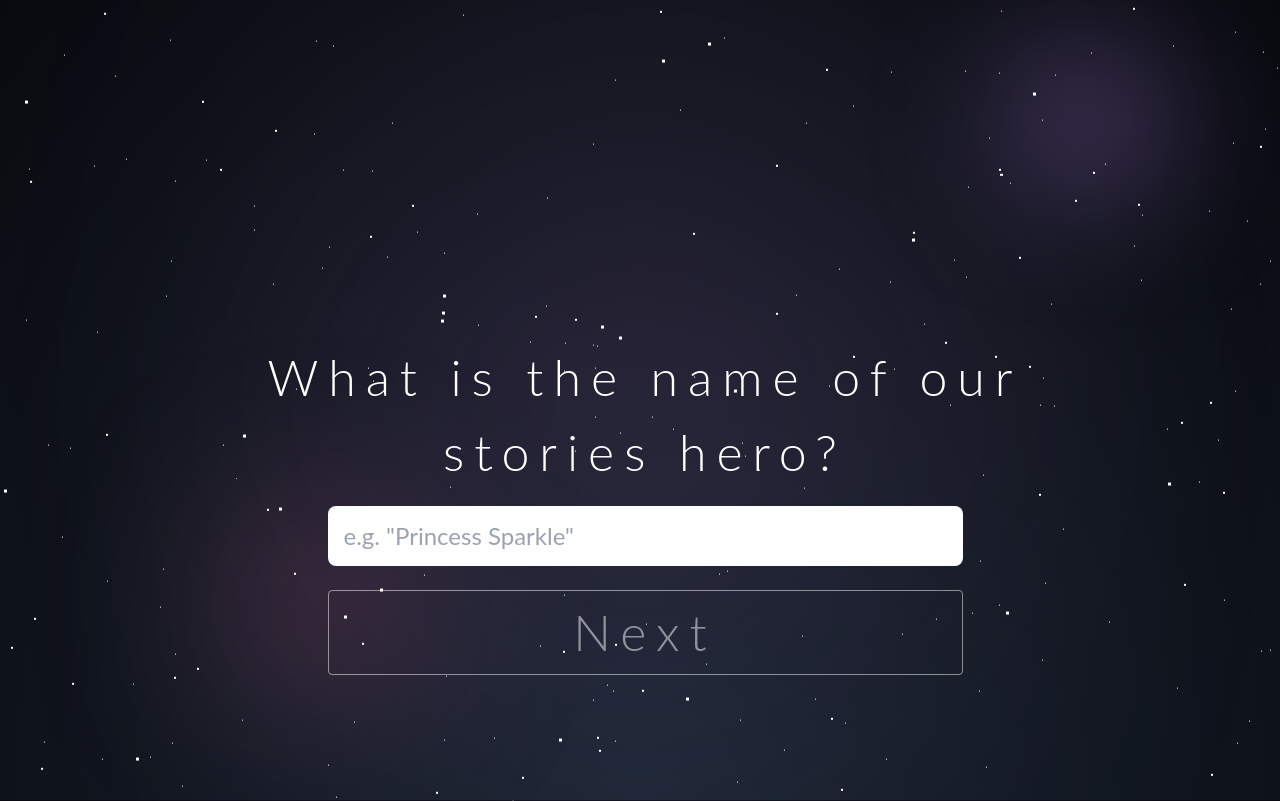
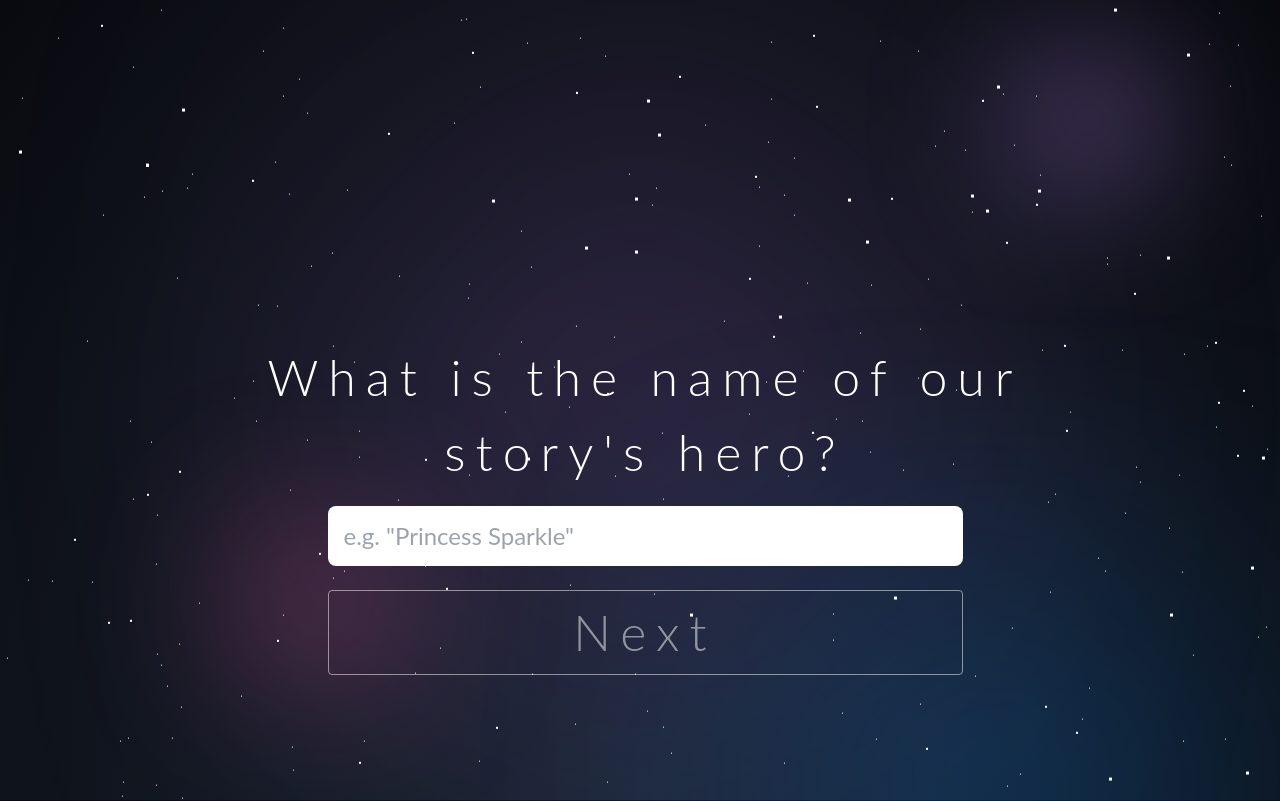
Before and after one commit to nswerner/storytime, a Next.js app: page / in a window 1280 px wide. Shown: the top 801 px of the page. Built offline with nearby package versions, Linux system fonts and the light colour scheme.

Commit message:
brighten cluster colors

```diff
--- a/app/layout.tsx
+++ b/app/layout.tsx
@@ -31,12 +31,13 @@ export default function RootLayout({
       >
         <header className="w-full max-w-5xl items-center justify-between font-mono text-sm lg:flex"></header>
         <main className="background">
-          <div className="cluster1"></div>
-          <div className="cluster2"></div>
-          <div className="cluster3"></div>
-          <div className="stars1"></div>
-          <div className="stars2"></div>
-          <div className="stars3"></div>
+          <div className="cluster1" />
+          <div className="cluster2" />
+          <div className="cluster3" />
+          <div className="cluster4" />
+          <div className="stars1" />
+          <div className="stars2" />
+          <div className="stars3" />
           <div className="content">{children}</div>
         </main>
       </body>
--- a/app/page.tsx
+++ b/app/page.tsx
@@ -56,7 +56,7 @@ const StoryElements = () => {
   const QUESTIONS = [
     {
       get: () => name,
-      prompt: 'What is the name of our stories hero?',
+      prompt: "What is the name of our story's hero?",
       id: 'question-0',
       element: (
         <div className="text-input-container">
--- a/app/styles/stars.scss
+++ b/app/styles/stars.scss
@@ -29,6 +29,7 @@ html {
   background: radial-gradient(circle, rgba(255, 0, 150, 0.5), transparent),
     radial-gradient(circle, rgba(0, 150, 255, 0.5), transparent),
     radial-gradient(circle, rgba(255, 150, 0, 0.5), transparent),
+    radial-gradient(circle, rgba(150, 0, 255, 0.75), transparent),
     radial-gradient(circle, rgba(150, 0, 255, 0.5), transparent);
   background-blend-mode: screen;
   filter: blur(200px);
@@ -43,11 +44,11 @@ html {
   width: 10%;
   height: 10%;
   background: radial-gradient(circle, rgba(255, 0, 150, 1), transparent),
-    radial-gradient(circle, rgba(0, 150, 255, 0.25), transparent),
+    radial-gradient(circle, rgba(255, 0, 150, 0.5), transparent),
     radial-gradient(circle, rgba(255, 150, 0, 1), transparent),
     radial-gradient(circle, rgba(150, 0, 255, 0.5), transparent);
   background-blend-mode: screen;
-  filter: blur(100px);
+  filter: blur(85px);
   transform: translate(-50%, -50%);
   z-index: 0;
 }
@@ -65,6 +66,21 @@ html {
   background-blend-mode: screen;
   filter: blur(75px);
   transform: translate(-50%, -50%);
+  z-index: 0;
+}
+
+.cluster4 {
+  position: absolute;
+  top: 85%;
+  right: 10%;
+  width: 25%;
+  height: 25%;
+  background: radial-gradient(circle, rgba(0, 150, 255, 0.8), transparent),
+    radial-gradient(circle, rgba(0, 150, 255, 0.5), transparent),
+    radial-gradient(circle, rgba(0, 0, 255, 0.25), transparent),
+    radial-gradient(circle, rgba(0, 0, 255, 0.25), transparent);
+  background-blend-mode: screen;
+  filter: blur(150px);
   z-index: 0;
 }
 
```
